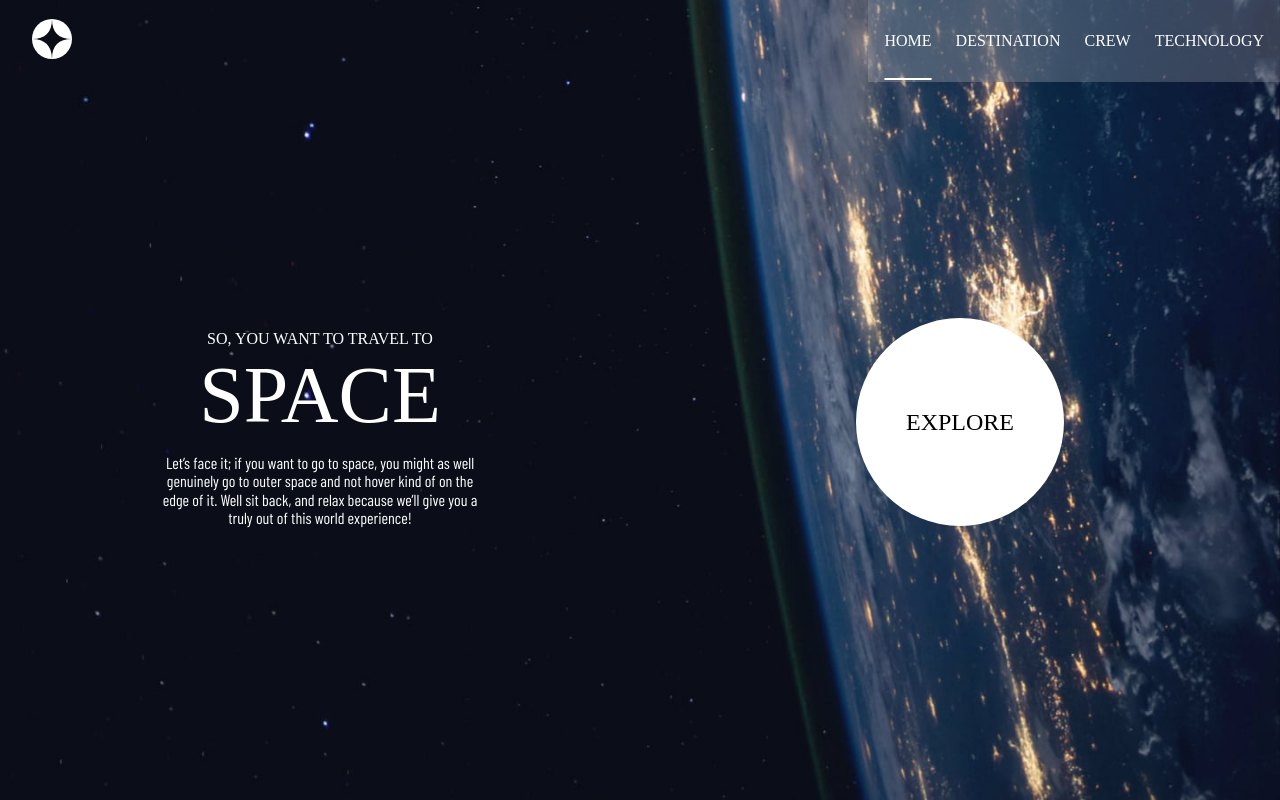
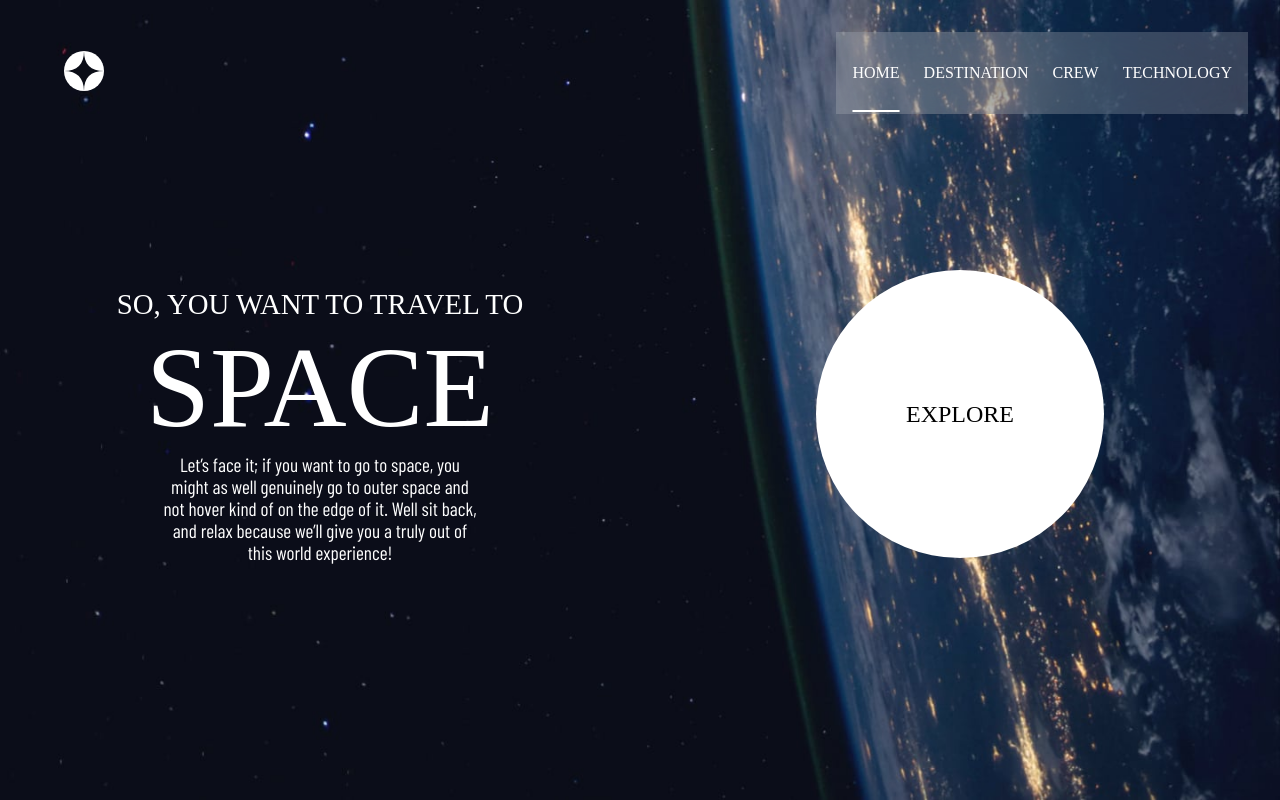
Before and after one commit to JoseAlvarezMartinez/space-tourism-2024, a React (Vite) app: page / in a window 1280 px wide. Built offline with nearby package versions, Linux system fonts and the light colour scheme; a web font is replaced by a local one.

Commit message:
-- Crew Settings --

```diff
--- a/src/components/NavBar/NavBar.css
+++ b/src/components/NavBar/NavBar.css
@@ -86,3 +86,9 @@
         display: none;
     }
 }
+
+@media only screen and (min-width:900px){
+    .navbar-responsive{
+        padding: 2rem;
+    }
+}
--- a/src/components/NavBar/NavBar.jsx
+++ b/src/components/NavBar/NavBar.jsx
@@ -31,8 +31,8 @@ const NavBar = () => {
                 <nav className={`navbar ${isOpen ? "navbar-active" : "navbar-inactive"}`}>
                     <ul className="navbar-ul">
                         <li className="navbar-li"><Link to={"/"} className={`navbar-a ${pathname === "/" && "active-navbar-link"}`}> <span>00.</span>Home</Link></li>
-                        <li className="navbar-li"><Link to={"/destination"} className={`navbar-a ${pathname === "/destination" && "active-navbar-link"}`}><span>01.</span>Destination</Link></li>
-                        <li className="navbar-li"><Link to={"/crew"} className={`navbar-a ${pathname === "/crew" && "active-navbar-link"}`}><span>02.</span>Crew</Link></li>
+                        <li className="navbar-li"><Link to={"/destination"} className={`navbar-a ${pathname.includes("/destination") && "active-navbar-link"}`}><span>01.</span>Destination</Link></li>
+                        <li className="navbar-li"><Link to={"/crew"}  className={`navbar-a ${pathname.includes("/crew") && "active-navbar-link"}`}><span>02.</span>Crew</Link></li>
                         <li className="navbar-li"><Link to={"/technology"} className={`navbar-a ${pathname === "/technology" && "active-navbar-link"}`}> <span>03</span>Technology</Link></li>
                     </ul>
                 </nav>
--- a/src/pages/Crew/Crew.css
+++ b/src/pages/Crew/Crew.css
@@ -38,7 +38,8 @@
     text-transform: uppercase;
     margin-bottom: 0;
 }
-.crew-name{
+
+.crew-name {
     font-size: 1.5rem;
     text-transform: uppercase;
 }
@@ -57,3 +58,35 @@
     font-size: 1.1rem;
     color: rgb(186, 186, 186);
 }
+
+@media only screen and (min-width: 600px) {
+    .crew-description {
+        width: 60%;
+    }
+}
+
+@media only screen and (min-width: 900px) {
+    .crew-desktop-flex {
+        display: flex;
+        align-items: center;
+        flex-direction: row-reverse;
+        justify-content: center;
+    }
+    .crew-description,.crew-name,.crew-rol{
+        margin: 0;
+        text-align: unset;
+    }
+    .crew-image{
+        margin: 0;
+        height: 25rem;
+    }
+    .crew-desktop-container {
+        display: flex;
+        flex-direction: column;
+        width: 35%;
+    }
+    .circle-member-container{
+        order: 1;
+        justify-content: unset;
+    }
+}
--- a/src/pages/Crew/Crew.jsx
+++ b/src/pages/Crew/Crew.jsx
@@ -14,11 +14,14 @@ const Crew = () => {
         <main className="crew-container">
             <NavBar />
             <p className="destination-p">02 <span>meet your crew</span></p>
+            <div className="crew-desktop-flex">
+                <img className="crew-image" src={image} alt="" />
 
-            <img className="crew-image" src={image} alt="" />
+                <div className="crew-desktop-container">
                     <div className="circle-member-container">
                         {crew.map(crewMember => (
                             <Link
+                                key={crewMember.id}
                                 onClick={() => setCrewMemberState(crewMember)}
                                 to={`/crew/${crewMember.id}`}>
                                 <div className={`circle-member ${crewMember.id === crewMemberState.id && "active-circle"}`}>
@@ -29,7 +32,8 @@ const Crew = () => {
                     <p className="crew-rol">{rol}</p>
                     <h2 className="crew-name">{name}</h2>
                     <p className="crew-description">{description}</p>
-
+                </div>
+            </div>
         </main>
     )
 }
--- a/src/pages/Home/Home.css
+++ b/src/pages/Home/Home.css
@@ -2,12 +2,16 @@
     background-image: url(../../assets/background-home-mobile.jpg);
     background-repeat: no-repeat;
     background-size: cover;
-    height: 100vh;
+    min-height: 100vh;
+
 }
+
 .desktop-responsive-container {
     display: flex;
     flex-direction: column;
-    height: 85%;
+    height: 85vh;
+    justify-content: center;
+    align-items: center;
 }
 
 .header-p,
@@ -32,6 +36,7 @@
     text-align: center;
     width: 80%;
     margin: 0 auto 1rem;
+    font-size: 1.2rem;
 }
 
 .explore-circle {
@@ -62,27 +67,41 @@
     .header-p {
         width: 50%;
     }
-    .desktop-responsive-container{
-        justify-content: center;
-    }
 }
 
 @media only screen and (min-width: 900px) {
     .header-home {
         background-image: url(../../assets/background-home-desktop.jpg);
     }
-    .header-home-container{
+
+    .explore-circle {
+        width: 18rem;
+        height: 18rem;
+    }
+
+    .header-home-container {
         display: flex;
         flex-direction: column;
         align-items: center;
     }
+
     .desktop-responsive-container {
         display: grid;
-        grid-template-columns: repeat(2,1fr);
+        grid-template-columns: repeat(2, 1fr);
         align-items: center;
+        height: 67vh;
     }
+
+    .header-h2 {
+        font-size: 1.8rem;
+        margin-bottom: 0;
+    }
+
+    .header-h2 span {
+        font-size: calc(1.8rem * 4);
+    }
+
     .header-p {
         margin: 0;
-
     }
 }
```
Lines whose indentation alone changed are shown as unchanged.
